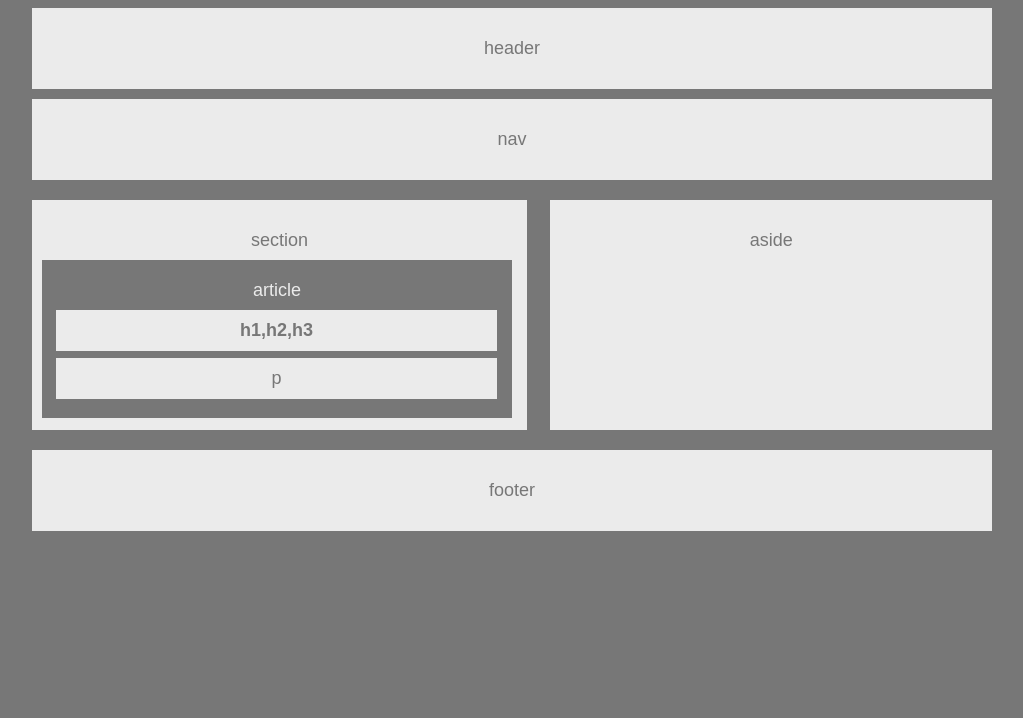
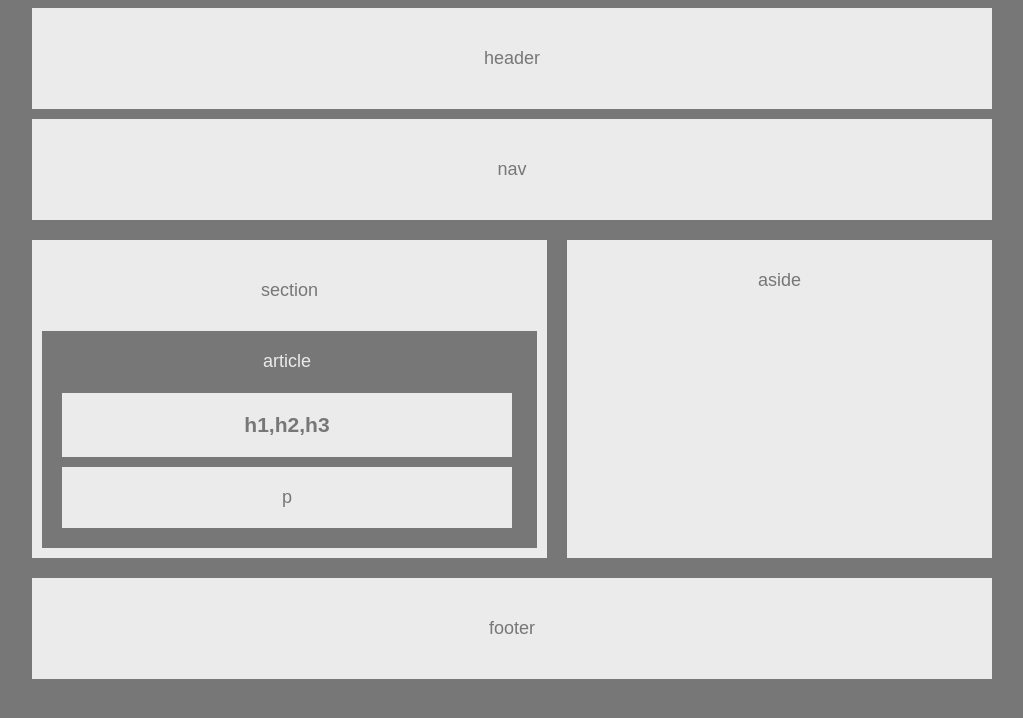
Before and after one commit to ElliLoes/HW-Wireframe, a plain HTML site: page index.html in a window 1280 px wide. Shown: the whole page, without its empty margins (128-1151 px from the left). Drawn offline with Linux system fonts and the light colour scheme.

Commit message:
Rewrite CSS

```diff
--- a/index.html
+++ b/index.html
@@ -2,9 +2,7 @@
 <html>
 
 <head>
-    <title>
-
-    </title>
+    <title>HW-Wireframe</title>
     <link rel="stylesheet" type="text/css" href="style.css">
 </head>
 
@@ -15,20 +13,22 @@
     <nav>
         nav
     </nav>
+    <div id="container">
         <aside>
             aside
         </aside>
         <section>
             section
-        <div id="article">article
+            <article>
+                article
+                <h1>h1,h2,h3</h1>
+                <p>p</p>
+            </article>
+        </section>
     </div>
-        <div id="heading">h1,h2,h3</div>
-        <p>p</p>
-    </section>
     <footer>
         footer
     </footer>
-
 </body>
 
 </html>
--- a/style.css
+++ b/style.css
@@ -8,90 +8,62 @@ body {
     margin-right: auto;
 }
 
-div {
-    color: #ebebeb;
-    background: #777;
-}
-
-header {
-    padding: 30px;
+header, nav, section, aside, p, h1, footer {
     background: #ebebeb;
     text-align: center;
-    color: #777;
+}
+ header, nav, footer {
+    padding: 40px;
+ }
+
+ header {
     margin-bottom: 10px;
-}
+ }
 
-nav {
-    padding: 30px;
+ nav {
     margin-bottom: 20px;
-    background: #ebebeb;
-    text-align: center;
-    color: #777;
-}
+ }
 
-aside {
-    margin-bottom: 10px;
-    background: #ebebeb;
-    text-align: center;
-    color: #777;
-    width: 46%;
-    height: 200px;
-    float: right;
+ footer {
+    margin-top: 20px;
+ }
+
+ #container {
+     position: relative;
+ }
+
+ aside {
     padding-top: 30px;
+    width: 425px;
+    position: absolute;
+    top: 0;
+    bottom: 0;
+    right: 0;
 }
 
 section {
-    margin-bottom: 10px;
-    background: #ebebeb;
-    text-align: center;
-    color: #777;
     width: 495px;
-    height: 200px;
-    padding-top: 30px;
-    position: relative;
+    margin-right: 20px;
+    padding: 40px 10px 10px 10px;
 }
 
-#article {
+article {
     background-color: #777;
     color: #ebebeb;
-    position: absolute;
-    text-align: center;
-    height: 60%;
-    top: 30%;
-    margin: auto 10px 10px 10px;
-    bottom: 2px;
-    width: 95%;
-    padding-top: 20px;
+    padding: 20px 25px 20px 20px;
+    margin-top: 30px;
 }
 
-#heading {
+h1, p {
     color: #777;
     background: #ebebeb;
-    position: absolute;
-    top: 110px;
-    text-align: center;
-    padding: 10px;
-    width: 85%;
-    right: 30px;
-    font-weight: bold;
+    padding: 20px;
 }
 
 p {
-    color: #777;
-    background: #ebebeb;
-    position: absolute;
-    text-align: center;
-    padding: 10px;
-    width: 85%;
-    top: 140px;
-    right: 30px;
+    margin: 0;
 }
 
-footer {
-    clear: both;
-    padding: 30px;
-    margin-top: 20px;
-    background: #ebebeb;
-    text-align: center;
-    color: #777;
+h1 {
+    margin-bottom: 10px;
 }
```
Lines whose indentation alone changed are shown as unchanged.
